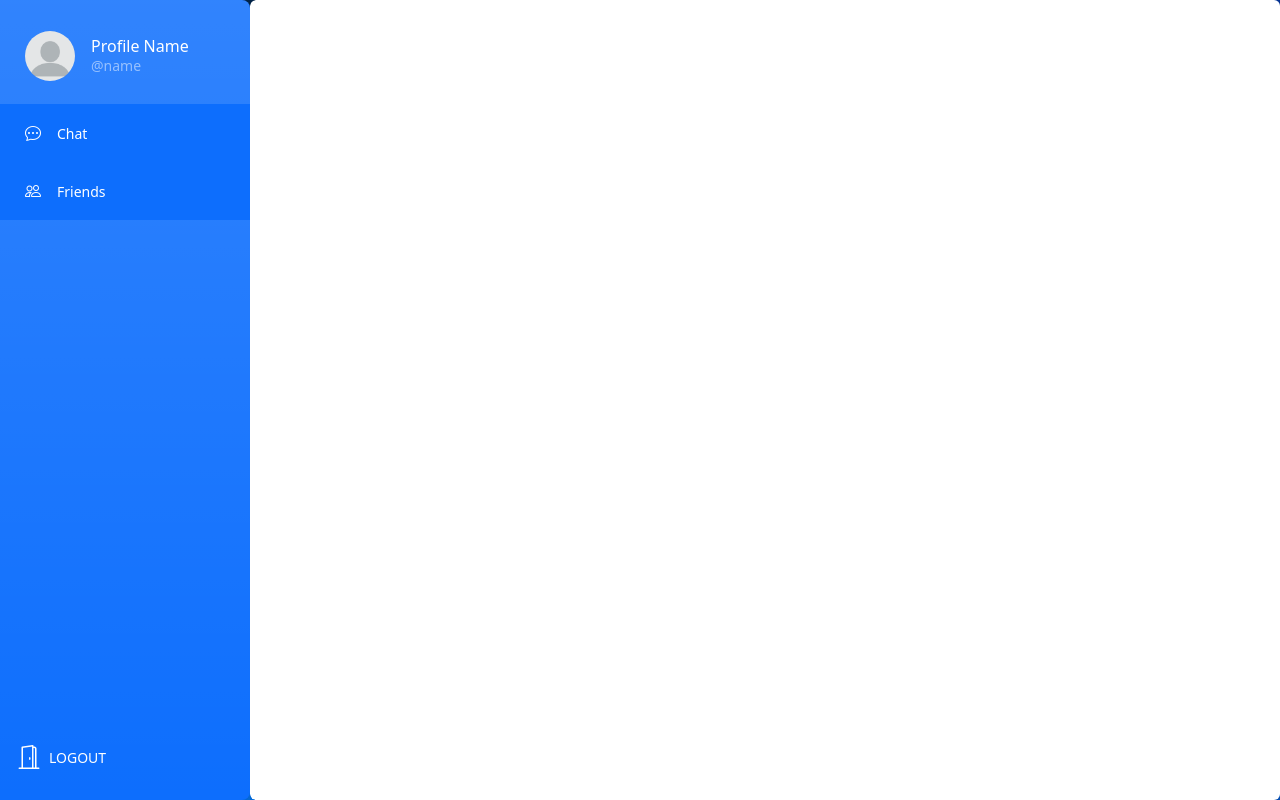
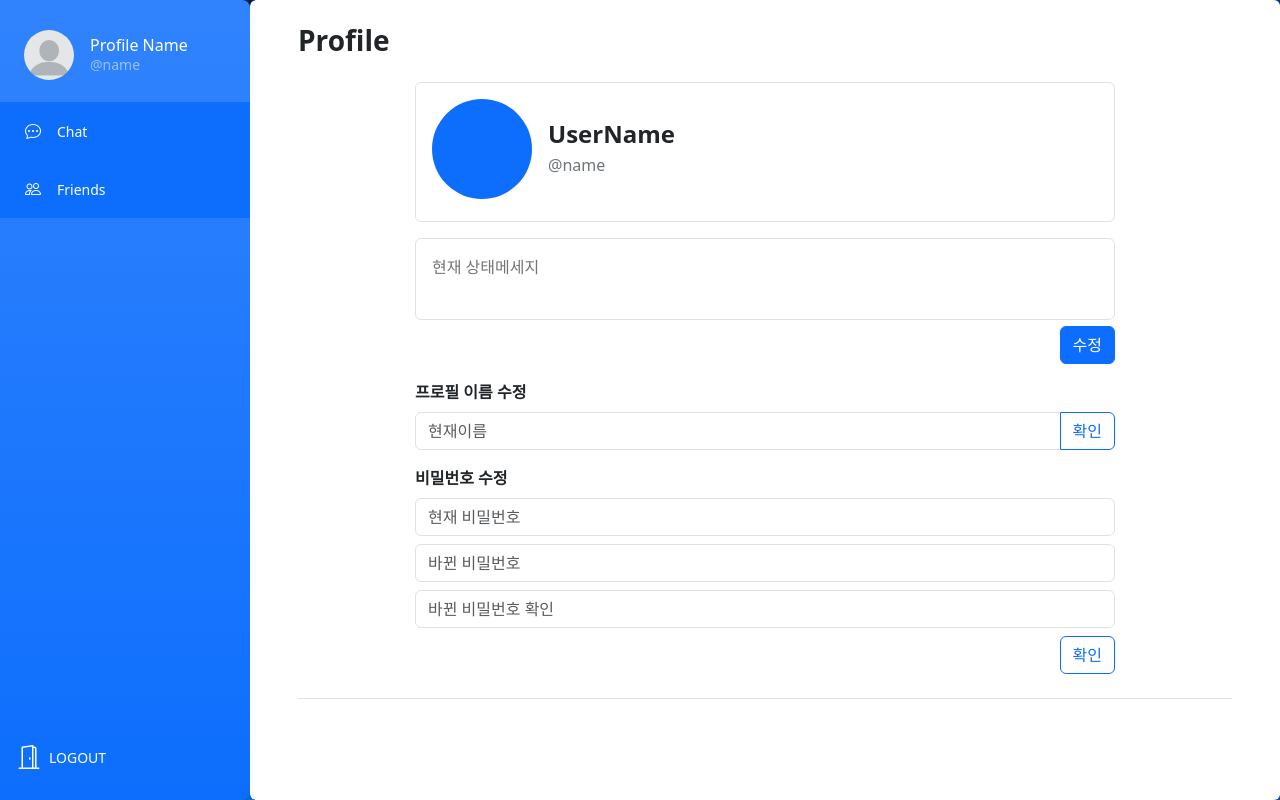
Before and after one commit to 1hani7/live_chat, a React (Create React App) app: page /MainPage/ProfileSetting in a window 1280 px wide. Built offline with nearby package versions, Linux system fonts and the light colour scheme.

Commit message:
Ui_semiComplete

```diff
--- a/src/components/MainPage/Contents/Contents.tsx
+++ b/src/components/MainPage/Contents/Contents.tsx
@@ -7,8 +7,7 @@ const ProfileSetting = React.lazy(() => import('./ProfileSetting/ProfileSetting'
 
 export default function Contents() {
     return (
-        <div className='w-100 rounded-start overflow-hidden'
-        style={{height:'100vh'}}>
+        <div className='w-100 rounded-start overflow-hidden vh-100'>
             <Routes>
                 <Route path="Chat" element={<Chat />}></Route>
                 <Route path="Friends" element={<Friends />}></Route>
--- /dev/null
+++ b/src/components/MainPage/Contents/ProfileSetting/ProfileMsg.tsx
@@ -0,0 +1,14 @@
+function ProfileMsg() {
+    return (
+        <form className="">
+            <textarea className="w-100 p-3 rounded border"
+            placeholder="현재 상태메세지"
+            style={{resize:'none', outline:'none'}}></textarea>
+            <div className="d-flex">
+                <button className="btn btn-primary ms-auto">수정</button>
+            </div>
+        </form>
+    );
+}
+
+export default ProfileMsg;
--- /dev/null
+++ b/src/components/MainPage/Contents/ProfileSetting/ProfileName.tsx
@@ -0,0 +1,18 @@
+function ProfileName() {
+    return (
+        <form className="d-flex flex-column row-gap-3">
+            <div className="">
+                <label className="form-label fw-bold"
+                    htmlFor="profileName">프로필 이름 수정</label>
+                <div className="input-group">
+                    <input className="form-control" type="text" id='profileName'
+                        placeholder="현재이름" />
+                    <button className="btn btn-outline-primary
+                    input-group-text">확인</button>
+                </div>
+            </div>
+        </form>
+    );
+}
+
+export default ProfileName;
--- /dev/null
+++ b/src/components/MainPage/Contents/ProfileSetting/ProfileNameInfo.tsx
@@ -0,0 +1,10 @@
+function ProfileNameInfo() {
+    return (
+        <div>
+            <h4 className="fw-semibold">UserName</h4>
+            <h6 className="text-secondary">@name</h6>
+        </div>
+    );
+}
+
+export default ProfileNameInfo;
--- /dev/null
+++ b/src/components/MainPage/Contents/ProfileSetting/ProfilePassword.tsx
@@ -0,0 +1,19 @@
+function ProfilePassword() {
+    return (
+        <form>
+            <label className="form-label fw-bold"
+                htmlFor="profilePassword">비밀번호 수정</label>
+            <input className="form-control mb-2" type="password" id='PasswordNow'
+                placeholder="현재 비밀번호" autoComplete="false" />
+            <input className="form-control mb-2" type="password" id='PasswordChange'
+                placeholder="바뀐 비밀번호" autoComplete="false" />
+            <input className="form-control mb-2" type="password" id='PasswordChangeCheck'
+                placeholder="바뀐 비밀번호 확인" autoComplete="false" />
+            <div className="d-flex">
+                <button className="btn btn-outline-primary ms-auto">확인</button>
+            </div>
+        </form>
+    );
+}
+
+export default ProfilePassword;
--- a/src/components/MainPage/Contents/ProfileSetting/ProfileSetting.tsx
+++ b/src/components/MainPage/Contents/ProfileSetting/ProfileSetting.tsx
@@ -1,7 +1,27 @@
+import ProfileThumbnail from "./ProfileThumbnail";
+import ProfileMsg from "./ProfileMsg";
+import ProfileNameInfo from "./ProfileNameInfo";
+import ProfileName from "./ProfileName";
+import ProfilePassword from "./ProfilePassword";
 function ProfileSetting() {
     return (
-        <div className="w-100 h-100 bg-white rounded">
-
+        <div className="w-100 h-100 bg-white rounded
+        container-fluid h-100 px-5 py-4 overflow-scroll">
+            <h3 className="fw-bold m-0 p-0">Profile</h3>
+            <div className="border-bottom py-4
+            d-flex justify-content-center">
+                <div className="d-flex flex-column row-gap-3"
+                style={{ width: '700px', maxWidth: '700px' }}>
+                    <div className="d-flex flex-column flex-md-row align-items-center
+                    column-gap-md-3 text-center text-md-start border p-3 rounded">
+                        <ProfileThumbnail />
+                        <ProfileNameInfo />
+                    </div>
+                    <ProfileMsg />
+                    <ProfileName />
+                    <ProfilePassword />
+                </div>
+            </div>
         </div>
     );
 }
--- /dev/null
+++ b/src/components/MainPage/Contents/ProfileSetting/ProfileThumbnail.tsx
@@ -0,0 +1,33 @@
+import React from 'react';
+
+const ProfileThumbnail:React.FC = () => {
+    return (
+        <div className=''>
+            <label className='thumbnailT rounded-circle bg-primary flex-shrink-0 overflow-hidden'
+            htmlFor="photo"
+            style={{width:'100px', height:'100px', cursor:'pointer'}}
+            onMouseOver={thumbnailOverlay}
+            onMouseLeave={thumbnailOverlayOff}>
+                <div className='overlay d-none w-100 h-100
+                text-white fw-bolder display-1'
+                style={{background:'rgba(0,0,0,0.3)'}}>
+                    <div className='text-center' style={{lineHeight:'85px'}}>+</div>
+                </div>
+            </label>
+            <input type='file' id="photo" className=""
+            style={{ width: '0px', height: '0px', border:'none' }}>
+            </input>
+        </div>
+    );
+}
+
+const thumbnailOverlay:React.MouseEventHandler<HTMLLabelElement> = () => {
+    const overlay = document.querySelector('.overlay') as Element;
+    overlay?.classList.remove('d-none');
+}
+const thumbnailOverlayOff:React.MouseEventHandler<HTMLLabelElement> = () => {
+    const overlay = document.querySelector('.overlay') as Element;
+    overlay?.classList.add('d-none');
+}
+
+export default ProfileThumbnail;
--- a/src/components/MainPage/SideNav/Profile.tsx
+++ b/src/components/MainPage/SideNav/Profile.tsx
@@ -6,7 +6,7 @@ export default function Profile(){
     const nav = useNavigate();
     return(
         <button className="btn px-4 d-flex column-gap-3
-        align-items-center"
+        align-items-center" style={{border:'none'}}
         onClick={() => nav('/MainPage/ProfileSetting')}>
             <div className='rounded-circle overflow-hidden bg-white'
             style={{
```
